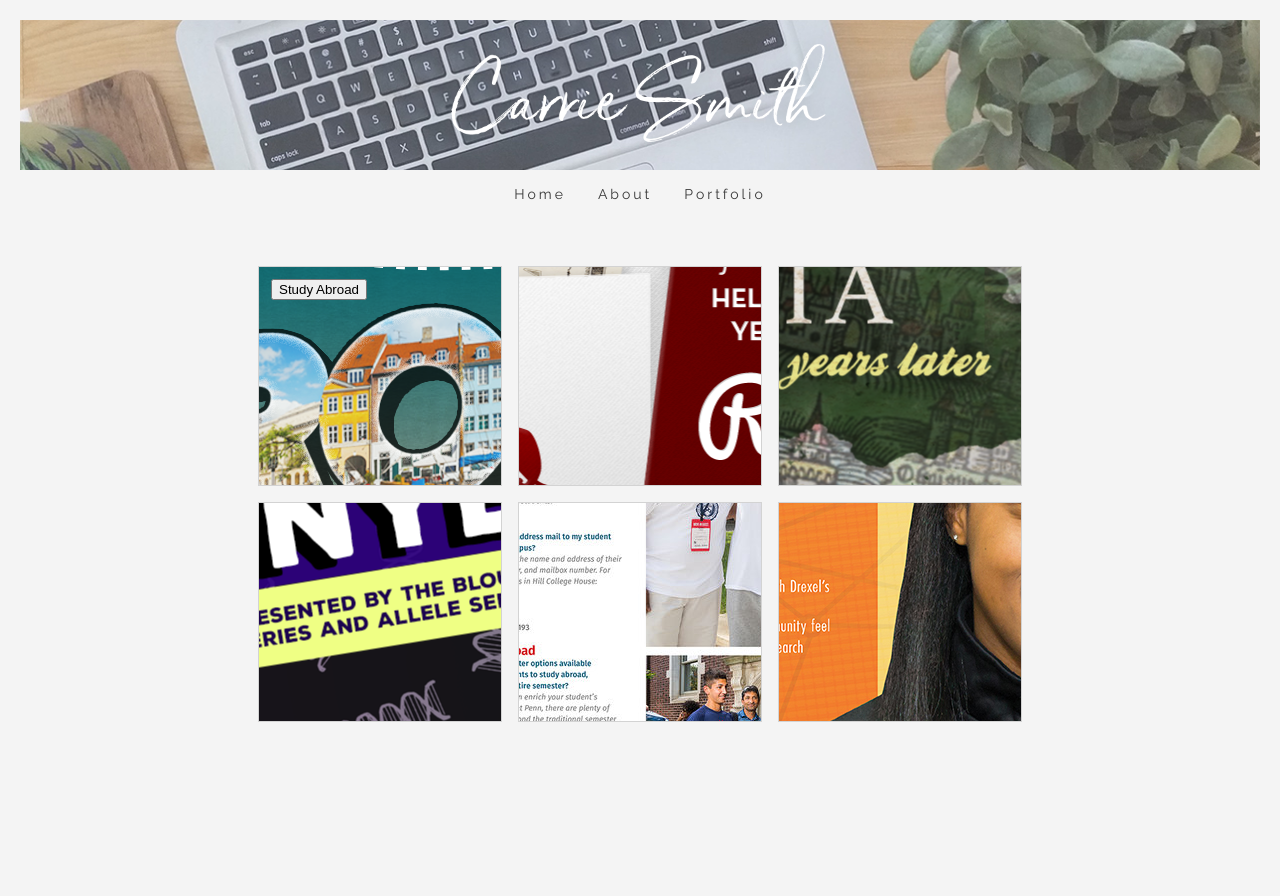
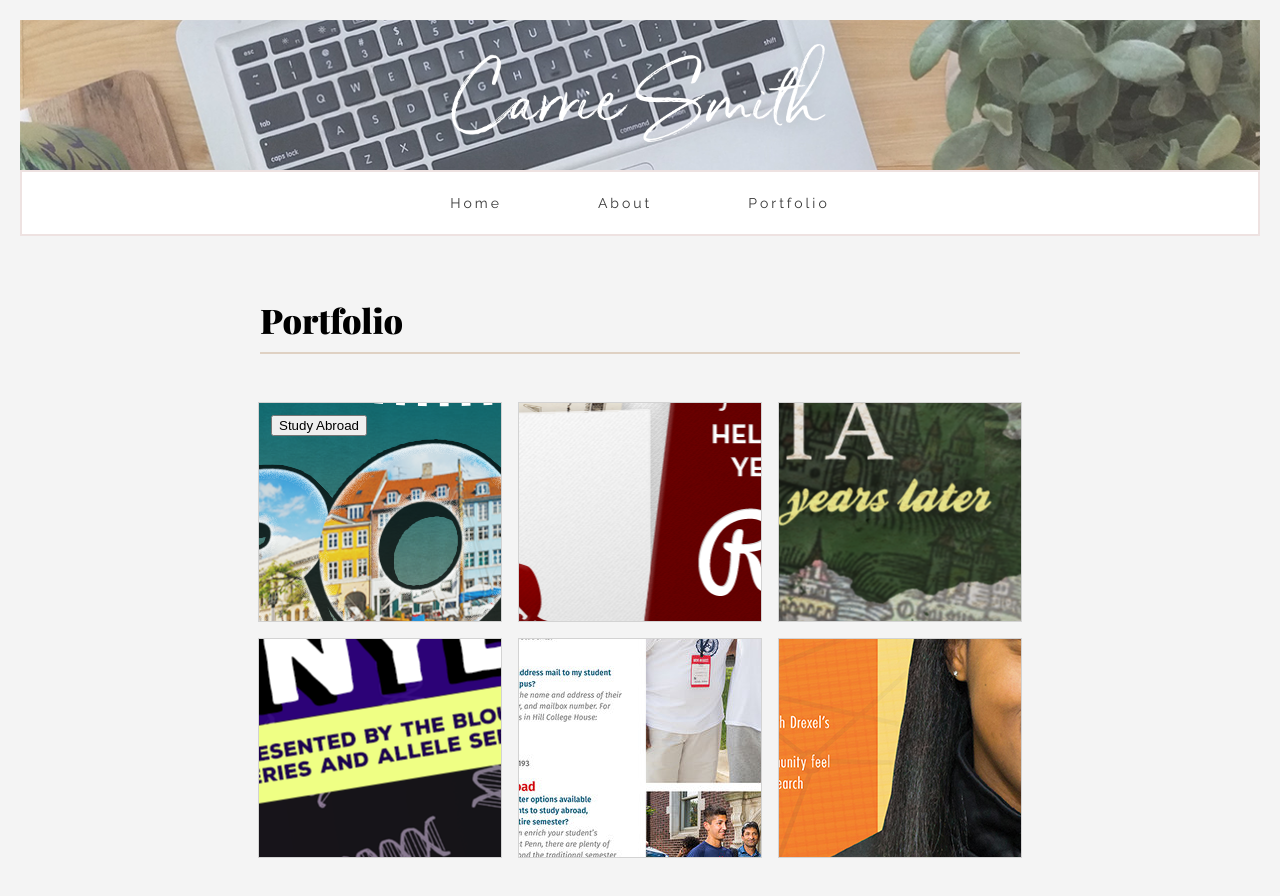
Before and after one commit to carriesmith59/personal-website, a plain HTML site: page portfolio/index.html in a window 1280 px wide. Before the commit the page ends 830 px from the top, so only its background shows below. Drawn offline with nearby package versions, Linux system fonts and the light colour scheme; a web font is replaced by a local one.

Commit message:
changed nav to flexbox format & added styling

```diff
--- a/css/main.css
+++ b/css/main.css
@@ -5,6 +5,85 @@
 body {
   padding: 20px 20px 100px 20px;
   background-color: #f4f4f4;
+}
+
+body.page-home {
+  background-image: url("../img/home-scene.jpg");
+  background-repeat: no-repeat;
+  background-size: cover;
+  background-position: center center;
+  background-attachment: fixed;
+  width: 100%;
+  height: auto;
+}
+
+/*ul {
+  width: 200px;
+  margin: 0 auto;
+}
+*/
+
+.nav-home {
+  width: 200px;
+  position: absolute;
+  left: 50%;
+  top: 50%;
+  transform: translate(-50%, -50%);
+}
+
+.nav-home li.nav {
+  display: block;
+  margin: 4px 8px;
+  font-family: 'Raleway', sans-serif;
+  letter-spacing: 3px;
+  color: #ffffff;
+  padding: 0px;
+}
+
+.nav-home li.nav a {
+  border: 1px solid #ffffff;
+  display: block;
+  color: #ffffff;
+  text-decoration: none;
+  text-align: center;
+  padding: 24px;
+}
+
+.nav-home li.nav a:hover {
+  border: 1px solid #ffffff;
+  transition: background-color 1s;
+  background-color: #ffffff;
+  color: #373737;
+}
+
+.nav-wrapper {
+  width: 100%;
+  margin: 0 auto;
+}
+
+.nav-wrapper ul {
+  background: #ffffff;
+  padding: 0px;
+  list-style-type: none;
+  padding: 0px;
+  border: 2px solid #eee2e1;
+}
+
+.nav-wrapper a {
+  font-family: 'Raleway', sans-serif;
+  font-size: 14px;
+  letter-spacing: 3px;
+  text-decoration: none;
+  text-align: center;
+  color: #373737;
+  display: block;
+  padding: 24px 48px;
+  border: solid 1px #eee2e1;
+}
+
+.nav-wrapper a:hover {
+  background-color: #eee2e1;
+  transition: background-color .5s;
 }
 
 div.wrapper {
@@ -17,6 +96,14 @@
   display: flex;
   flex-wrap: wrap;
 }
+
+.title-area {
+  width: 100%;
+  max-width: 780px;
+  margin: 0 auto;
+  padding: 20px 10px
+}
+
 
 div.box {
   padding: 12px;
@@ -103,75 +190,23 @@
   padding: 10px
 }
 
-body.page-home {
-  background-image: url("../img/home-scene.jpg");
-  background-repeat: no-repeat;
-  background-size: cover;
-  background-position: center center;
-  background-attachment: fixed;
-  width: 100%;
-  height: auto;
+
+.page-home img.logo {
+  width: 90%;
+  padding: 10px;
 }
 
-ul.nav-bar {
-  list-style-type: none;
-  margin: 0px auto;
-  padding: 16px;
-  margin-bottom: 20px;
+
+.page-about img.logo {
+    width: 90%;
+    padding: 10px;
+    display: none;
 }
 
-li.nav {
-  display: inline;
-  font-family: 'Raleway', sans-serif;
-  font-size: 14px;
-  letter-spacing: 3px;
-  color: #373737;
-  padding: 0px;
-  margin: 4px;
-}
-
-li.nav a {
-  margin-bottom: 4px;
-  color: #373737;
-  text-decoration: none;
-  text-align: center;
-  padding: 6px 10px;
-}
-
-/*ul {
-  width: 200px;
-  margin: 0 auto;
-}
-*/
-
-.nav-home {
-  width: 200px;
-  position: absolute;
-  left: 50%;
-  top: 50%;
-  transform: translate(-50%, -50%);
-}
-
-.nav-home li.nav {
-  display: block;
-  margin: 4px 8px;
-  font-family: 'Raleway', sans-serif;
-  color: #ffffff;
-  padding: 0px;
-}
-
-.nav-home li.nav a {
-  border: 1px solid #ffffff;
-  display: block;
-  color: #ffffff;
-  text-decoration: none;
-  text-align: center;
-  padding: 24px;
-}
-
-img.logo {
+.page-portfolio img.logo {
     width: 90%;
     padding: 10px;
+    display: none;
 }
 
 p {
@@ -268,14 +303,30 @@
     display: inline-block;
   }
 
+  .nav-wrapper ul {
+    display: flex;
+    justify-content: center;
+  }
+
+  .nav-wrapper a {
+    border: 0px;
+  }
+
   .page-home img.logo {
     width: 75%;
     padding-top: 10px;
   }
 
-  img.logo {
+  .page-about img.logo {
     width: 400px;
     padding: 10px 0px;
+    display: block;
+  }
+
+  .page-portfolio img.logo {
+    width: 400px;
+    padding: 10px 0px;
+    display: block;
   }
 
   ul.nav-bar {
--- a/portfolio/index.html
+++ b/portfolio/index.html
@@ -16,11 +16,24 @@
       <center><img class="logo" src="../img/carrie-smith-logo_white.png" alt="Carrie Smith"></center>
     </div>
 
-    <center><ul class="nav-bar">
-      <li class="nav"><a href="../home/index.html">Home</a></li>
-      <li class="nav"><a href="../about-me/index.html">About</a></li>
-      <li class="nav"><a href="../portfolio/index.html">Portfolio</a></li>
-    </ul></center>
+    <div class="nav-wrapper">
+      <div class="flex-nav-container">
+
+        <ul class="nav-bar">
+          <li class="nav"><a href="../home/index.html">Home</a></li>
+          <li class="nav"><a href="../about-me/index.html">About</a></li>
+          <li class="nav"><a href="../portfolio/index.html">Portfolio</a></li>
+        </ul>
+
+      </div>
+    </div>
+
+
+    <div class="title-area">
+        <h1>Portfolio</h1>
+        <hr color="dfd1c3"></hr>
+    </div>
+
 
     <div class="wrapper">
       <div class="flex-container">
```
Also changed, not shown: about-me/index.html (+17 -6 lines).
